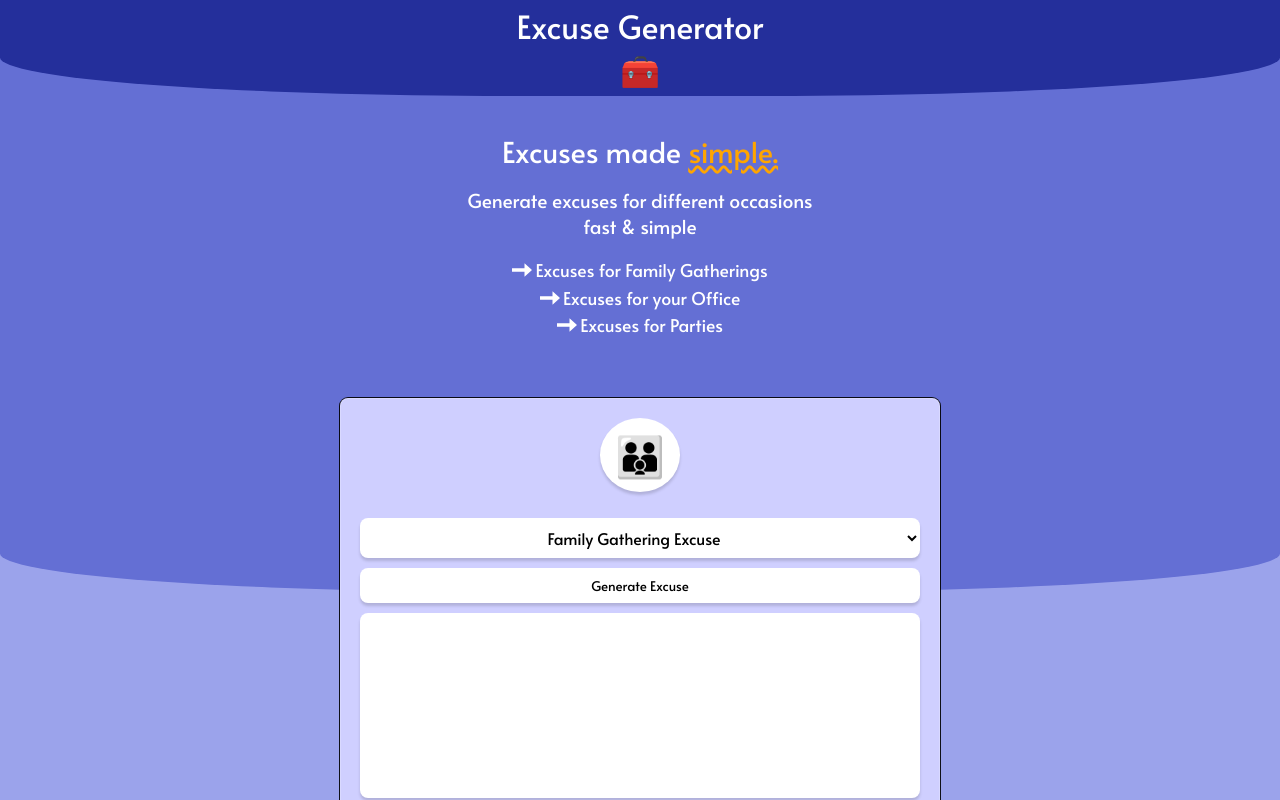
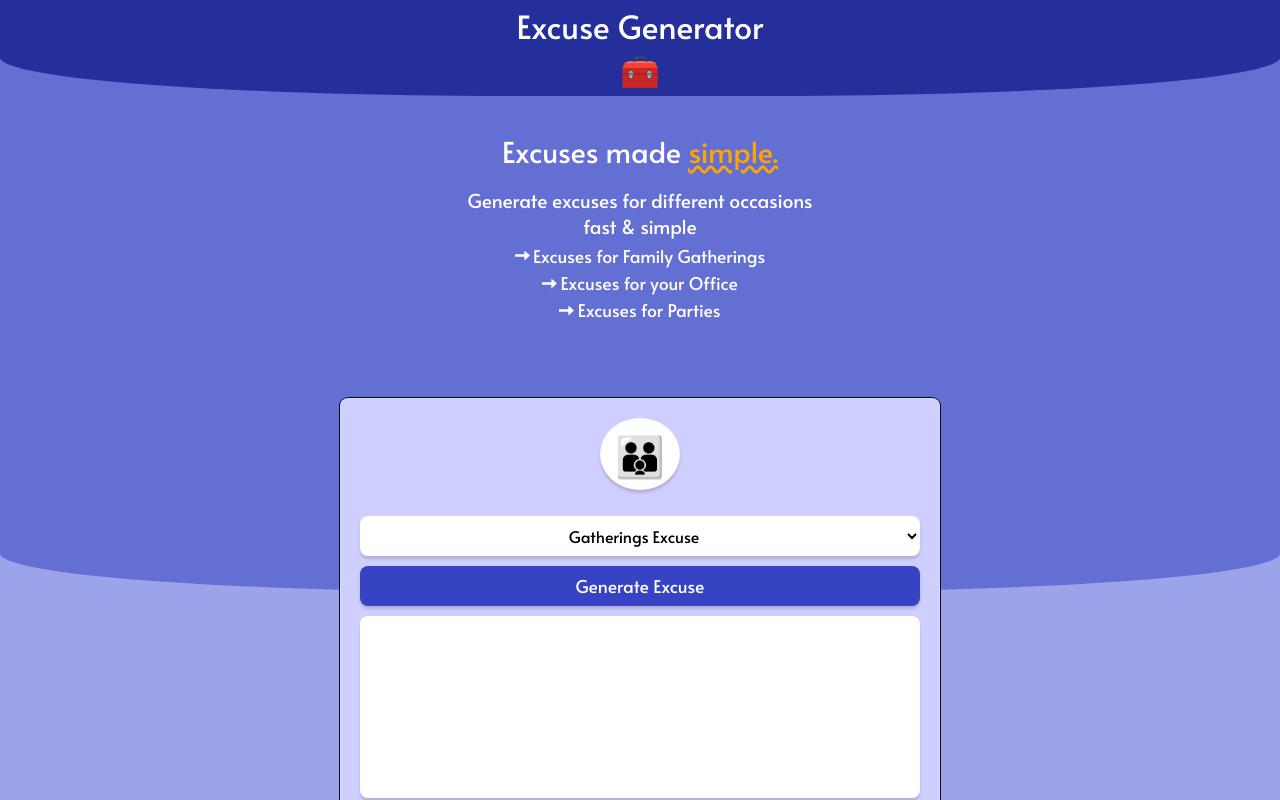
Before and after one commit to Hergelink/Wishcuses, a React (Create React App) app: page / in a window 1280 px wide. Shown: the top 800 px of the page. Built offline with nearby package versions, Linux system fonts and the light colour scheme; no server answers.

Commit message:
fixed and added CSS

```diff
--- a/src/App.css
+++ b/src/App.css
@@ -76,11 +76,12 @@ main {
   text-align: center;
 }
 
+
 .list {
   list-style: none;
   text-align: center;
   font-size: 1.1rem;
-  margin-top: 1rem;
+  margin-top: 0.1rem;
 }
 
 .listItem {
@@ -92,6 +93,7 @@ main {
 
 .arrow {
   margin-right: 0.2rem;
+  width: 15px;
 }
 
 .excuseContainer {
@@ -128,17 +130,18 @@ main {
 
 label {
   width: 100%;
-
+  background-color: transparent;
 }
 
 select {
   width: 100%;
   height: 40px;
   font-size: 1rem;
-
+  font-family: inherit;
   border-radius: 8px;
   box-shadow: rgba(0, 0, 0, 0.15) 0px 3px 3px 0px;
   background-color: white;
+  color: black;
   border: 0;
 
   text-align: center;
@@ -148,10 +151,20 @@ select {
   width: 100%;
   padding: 8px;
   border-radius: 8px;
-  background-color: white;
+  background-color: rgb(54, 68, 195);
+  color: white;
+  font-family: inherit;
+  font-size: 1.1rem;
   border: 0;
   box-shadow: rgba(0, 0, 0, 0.15) 0px 3px 3px 0px;
   cursor: pointer;
+}
+
+#fetchButton:hover {
+  background-color: white;
+  color: rgb(54, 68, 195);
+  border: 1px solid rgb(54, 68, 195);
+  padding: 7px;
 }
 
 .generatedExcuseCotainer {
@@ -190,6 +203,11 @@ select {
   align-items: center;
   justify-content: center;
   cursor: pointer;
+}
+
+.copyButton:hover {
+  /* background-color: rgb(155, 163, 235); */
+  background-color: orange;
 }
 
 .styleDiv {
--- a/src/components/ExcuseContainer.jsx
+++ b/src/components/ExcuseContainer.jsx
@@ -13,7 +13,7 @@ function ExcuseContainer({value, setValue, fetchData, excuse, copied, setCopied}
           name='excuse'
           id='excuse'
         >
-          <option value='family'>Family Gathering Excuse</option>
+          <option value='family'>Gatherings Excuse</option>
           <option value='office'>Office Excuse</option>
           <option value='party'>Party Excuse</option>
         </select>
```
